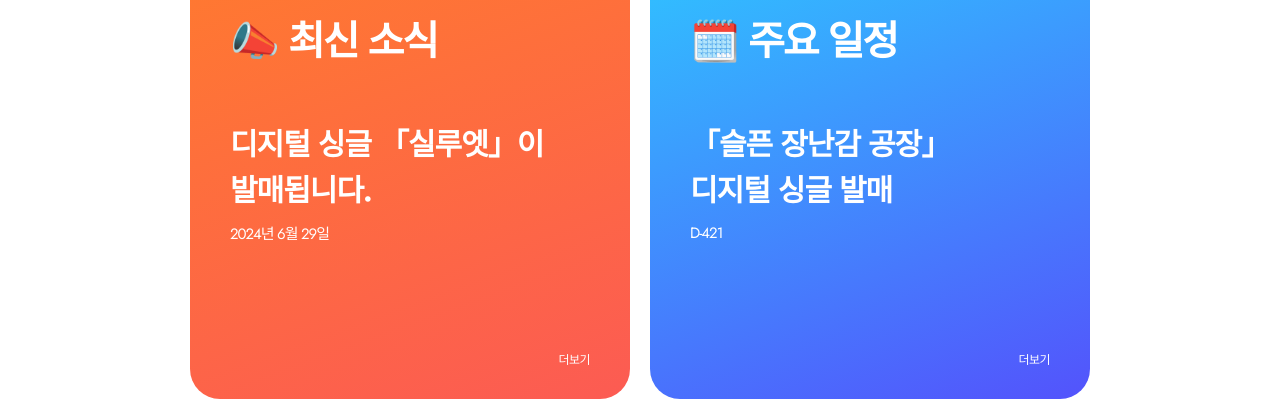
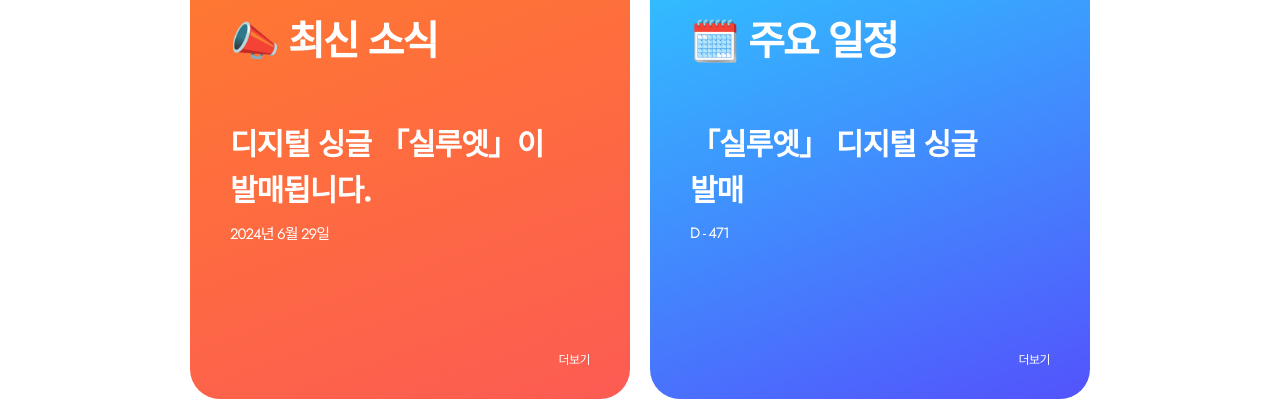
Before and after one commit to gyeongent/gyeongnet, a React (Create React App) app: page / in a window 1280 px wide. Shown: the part 792-1193 px from the top of the page. Built offline with nearby package versions, Linux system fonts and the light colour scheme; a web font is replaced by a local one.

Commit message:
home.js 업데이트

```diff
--- a/src/componenets/home.js
+++ b/src/componenets/home.js
@@ -88,7 +88,7 @@ function NewsTap(props) {
 
 function AllNews() {
 
-    const setDate = new Date("2024-06-28T00:00:00+1800");
+    const setDate = new Date("2024-08-17T00:00:00+1200");
     const nowDate = new Date();
     const distanceDate = setDate.getTime() - nowDate.getTime();
     const day = Math.floor(distanceDate/(1000*60*60*24) + 1)
@@ -107,8 +107,8 @@ function AllNews() {
                 bgcolor="sea"
                 tapName="🗓️ 주요 일정"
                 dateId="singleDate"
-                newsTitle={'「슬픈 장난감 공장」 디지털 싱글 발매'}
-                newsDate={'D-' + day}
+                newsTitle={'「실루엣」 디지털 싱글 발매'}
+                newsDate={'D - ' + day}
                 linkto={ '/news/' + newsjson.newsinfo[0].date }
                 moreLink={'/discography/astf'}
             />
```
